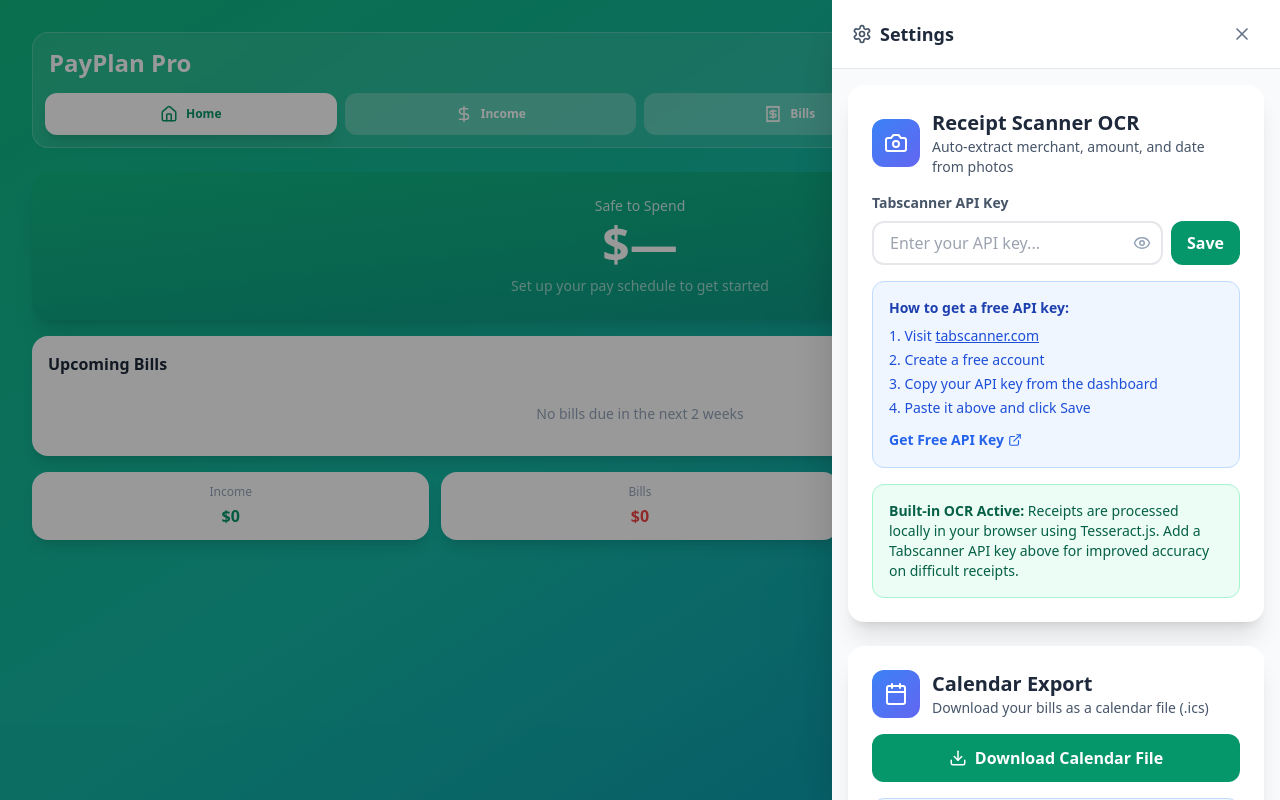
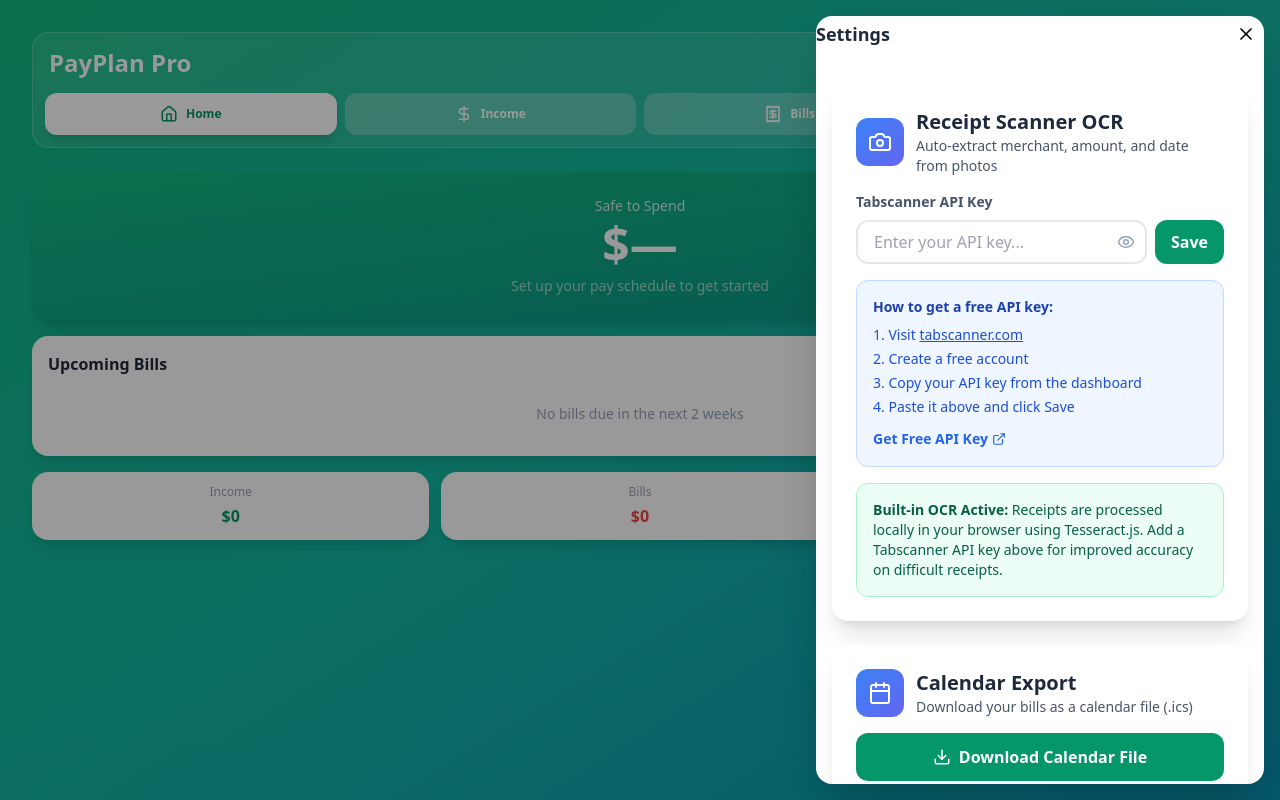
Before and after one commit to igotsimpfyou-cloud/Payplan, a React (Vite) app: page / in a window 1280 px wide. Both pictures are taken after a click on the button "Open settings". Built offline with nearby package versions, Linux system fonts and the light colour scheme.

Commit message:
Improve modal accessibility and reuse across overlays

```diff
--- a/src/BillPayPlanner.jsx
+++ b/src/BillPayPlanner.jsx
@@ -8,7 +8,6 @@ import {
   Target,
   Wrench,
   LayoutDashboard,
-  X,
 } from 'lucide-react';
 
 // Utils
@@ -59,6 +58,7 @@ import { PayScheduleForm } from './components/forms/PayScheduleForm';
 import { AssetForm } from './components/forms/AssetForm';
 import { OneTimeForm } from './components/forms/OneTimeForm';
 import { PropaneForm } from './components/forms/PropaneForm';
+import Modal from './components/ui/Modal';
 
 // Views
 import { Dashboard } from './components/views/Dashboard';
@@ -1223,6 +1223,7 @@ const BillPayPlanner = () => {
               onClick={() => setShowSettings(true)}
               className="p-2 rounded-xl transition-all bg-white/20 text-white hover:bg-white/30"
               title="Settings"
+              aria-label="Open settings"
             >
               <SettingsIcon size={20} />
             </button>
@@ -1682,21 +1683,17 @@ const BillPayPlanner = () => {
 
         {/* Settings Slide-Out Panel */}
         {showSettings && (
-          <div className="fixed inset-0 z-50">
-            <div className="absolute inset-0 bg-black/40" onClick={() => setShowSettings(false)} />
-            <div className="absolute right-0 top-0 bottom-0 w-full max-w-md bg-slate-50 shadow-2xl overflow-y-auto animate-slide-in">
-              <div className="sticky top-0 z-10 bg-white border-b px-5 py-4 flex items-center justify-between">
-                <div className="flex items-center gap-2">
-                  <SettingsIcon size={20} className="text-slate-600" />
-                  <h2 className="text-lg font-bold text-slate-800">Settings</h2>
-                </div>
-                <button
-                  onClick={() => setShowSettings(false)}
-                  className="p-2 hover:bg-slate-100 rounded-xl transition-colors"
+          <Modal
+            isOpen={showSettings}
+            onClose={() => setShowSettings(false)}
+            title="Settings"
+            titleClassName="text-lg font-bold text-slate-800"
+            closeButtonLabel="Close settings"
+            maxWidth="max-w-md"
+            overlayClassName="bg-black/40"
+            contentClassName="p-0"
+            panelClassName="h-[calc(100vh-2rem)] max-h-[calc(100vh-2rem)] ml-auto bg-slate-50 overflow-y-auto animate-slide-in"
           >
-                  <X size={20} className="text-slate-500" />
-                </button>
-              </div>
             <div className="p-4">
               <Settings
                 backupFileInputRef={backupFileInputRef}
@@ -1792,8 +1789,7 @@ const BillPayPlanner = () => {
                   }}
                 />
             </div>
-            </div>
-          </div>
+          </Modal>
         )}
       </div>
     </div>
--- a/src/components/forms/AssetForm.jsx
+++ b/src/components/forms/AssetForm.jsx
@@ -1,5 +1,5 @@
 import React, { useState } from 'react';
-import { X } from 'lucide-react';
+import Modal from '../ui/Modal';
 
 const ASSET_TYPES = [
   { value: 'mortgage', label: 'Mortgage' },
@@ -40,21 +40,14 @@ export const AssetForm = ({ asset, onSubmit, onCancel }) => {
   };
 
   return (
-    <div className="fixed inset-0 bg-black/50 flex items-center justify-center z-50 p-4">
-      <div className="bg-white rounded-2xl shadow-2xl max-w-md w-full">
-        <div className="p-6">
-          <div className="flex items-center justify-between mb-4">
-            <h2 className="text-2xl font-bold">
-              {asset ? 'Edit Asset' : 'Add Asset'}
-            </h2>
-            <button
-              className="p-2 rounded-lg hover:bg-slate-100"
-              onClick={onCancel}
-            >
-              <X size={20} />
-            </button>
-          </div>
-          <form onSubmit={handleSubmit} className="space-y-3">
+    <Modal
+      isOpen
+      onClose={onCancel}
+      title={asset ? 'Edit Asset' : 'Add Asset'}
+      maxWidth="max-w-md"
+      closeButtonLabel="Close asset form"
+    >
+      <form onSubmit={handleSubmit} className="space-y-3">
             <div>
               <label className="text-sm font-semibold">Name</label>
               <input
@@ -205,10 +198,8 @@ export const AssetForm = ({ asset, onSubmit, onCancel }) => {
                 {asset ? 'Update' : 'Add'}
               </button>
             </div>
-          </form>
-        </div>
-      </div>
-    </div>
+      </form>
+    </Modal>
   );
 };
 
--- a/src/components/forms/OneTimeForm.jsx
+++ b/src/components/forms/OneTimeForm.jsx
@@ -1,5 +1,5 @@
 import React, { useState } from 'react';
-import { X } from 'lucide-react';
+import Modal from '../ui/Modal';
 
 export const OneTimeForm = ({ bill, onSubmit, onCancel }) => {
   const [form, setForm] = useState(
@@ -12,20 +12,13 @@ export const OneTimeForm = ({ bill, onSubmit, onCancel }) => {
   };
 
   return (
-    <div className="fixed inset-0 bg-black/50 flex items-center justify-center z-50 p-4">
-      <div className="bg-white rounded-2xl shadow-2xl max-w-md w-full">
-        <div className="p-6">
-          <div className="flex items-center justify-between mb-4">
-            <h2 className="text-2xl font-bold">
-              {bill ? 'Edit One-Time Bill' : 'Add One-Time Bill'}
-            </h2>
-            <button
-              className="p-2 rounded-lg hover:bg-slate-100"
-              onClick={onCancel}
+    <Modal
+      isOpen
+      onClose={onCancel}
+      title={bill ? 'Edit One-Time Bill' : 'Add One-Time Bill'}
+      maxWidth="max-w-md"
+      closeButtonLabel="Close one-time bill form"
     >
-              <X size={20} />
-            </button>
-          </div>
       <form onSubmit={handleSubmit} className="space-y-3">
         <div>
           <label className="text-sm font-semibold">Name</label>
@@ -86,9 +79,7 @@ export const OneTimeForm = ({ bill, onSubmit, onCancel }) => {
           </button>
         </div>
       </form>
-        </div>
-      </div>
-    </div>
+    </Modal>
   );
 };
 
--- a/src/components/forms/PayScheduleForm.jsx
+++ b/src/components/forms/PayScheduleForm.jsx
@@ -1,5 +1,5 @@
 import React, { useState } from 'react';
-import { X } from 'lucide-react';
+import Modal from '../ui/Modal';
 
 const FREQUENCIES = [
   { value: 'weekly', label: 'Weekly' },
@@ -18,18 +18,13 @@ export const PayScheduleForm = ({ defaultValue, onCancel, onSubmit }) => {
   };
 
   return (
-    <div className="fixed inset-0 bg-black/50 flex items-center justify-center z-50 p-4">
-      <div className="bg-white rounded-2xl shadow-2xl w-full max-w-md">
-        <div className="p-6">
-          <div className="flex items-center justify-between mb-4">
-            <h2 className="text-2xl font-bold">Pay Schedule</h2>
-            <button
-              className="p-2 rounded-lg hover:bg-slate-100"
-              onClick={onCancel}
+    <Modal
+      isOpen
+      onClose={onCancel}
+      title="Pay Schedule"
+      maxWidth="max-w-md"
+      closeButtonLabel="Close pay schedule form"
     >
-              <X size={20} />
-            </button>
-          </div>
       <div className="space-y-4">
         <div>
           <label className="text-sm font-semibold">Frequency</label>
@@ -89,9 +84,7 @@ export const PayScheduleForm = ({ defaultValue, onCancel, onSubmit }) => {
           </button>
         </div>
       </div>
-        </div>
-      </div>
-    </div>
+    </Modal>
   );
 };
 
--- a/src/components/forms/PropaneForm.jsx
+++ b/src/components/forms/PropaneForm.jsx
@@ -1,4 +1,5 @@
 import React from 'react';
+import Modal from '../ui/Modal';
 import { parseAmt } from '../../utils/formatters';
 
 export const PropaneForm = ({ onSubmit, onCancel }) => {
@@ -16,10 +17,13 @@ export const PropaneForm = ({ onSubmit, onCancel }) => {
   };
 
   return (
-    <div className="fixed inset-0 bg-black/50 flex items-center justify-center z-50 p-4">
-      <div className="bg-white rounded-2xl shadow-2xl max-w-md w-full">
-        <div className="p-6">
-          <h2 className="text-2xl font-bold mb-6">Add Propane Fill</h2>
+    <Modal
+      isOpen
+      onClose={onCancel}
+      title="Add Propane Fill"
+      maxWidth="max-w-md"
+      closeButtonLabel="Close propane fill form"
+    >
       <form onSubmit={handleSubmit} className="space-y-4">
         <div>
           <label className="block text-sm font-semibold mb-2">
@@ -72,9 +76,7 @@ export const PropaneForm = ({ onSubmit, onCancel }) => {
           </button>
         </div>
       </form>
-        </div>
-      </div>
-    </div>
+    </Modal>
   );
 };
 
--- a/src/components/forms/TemplateForm.jsx
+++ b/src/components/forms/TemplateForm.jsx
@@ -1,5 +1,5 @@
 import React, { useState } from 'react';
-import { X } from 'lucide-react';
+import Modal from '../ui/Modal';
 
 const CATEGORIES = [
   { value: 'utilities', label: 'Utilities' },
@@ -26,20 +26,13 @@ export const TemplateForm = ({ defaultValue, onCancel, onSubmit }) => {
   };
 
   return (
-    <div className="fixed inset-0 bg-black/50 flex items-center justify-center z-50 p-4">
-      <div className="bg-white rounded-2xl shadow-2xl w-full max-w-md">
-        <div className="p-6">
-          <div className="flex items-center justify-between mb-4">
-            <h2 className="text-2xl font-bold">
-              {defaultValue ? 'Edit Bill Template' : 'Add Bill Template'}
-            </h2>
-            <button
-              className="p-2 rounded-lg hover:bg-slate-100"
-              onClick={onCancel}
+    <Modal
+      isOpen
+      onClose={onCancel}
+      title={defaultValue ? 'Edit Bill Template' : 'Add Bill Template'}
+      maxWidth="max-w-md"
+      closeButtonLabel="Close bill template form"
     >
-              <X size={20} />
-            </button>
-          </div>
       <div className="space-y-4">
         <div>
           <label className="text-sm font-semibold">Name</label>
@@ -124,9 +117,7 @@ export const TemplateForm = ({ defaultValue, onCancel, onSubmit }) => {
           </button>
         </div>
       </div>
-        </div>
-      </div>
-    </div>
+    </Modal>
   );
 };
 
--- a/src/components/ui/Modal.jsx
+++ b/src/components/ui/Modal.jsx
@@ -1,5 +1,24 @@
-import React from 'react';
+import React, { useEffect, useId, useRef } from 'react';
 import { X } from 'lucide-react';
+
+const FOCUSABLE_SELECTORS = [
+  'a[href]',
+  'area[href]',
+  'button:not([disabled])',
+  'input:not([disabled])',
+  'select:not([disabled])',
+  'textarea:not([disabled])',
+  'iframe',
+  '[tabindex]:not([tabindex="-1"])',
+  '[contenteditable="true"]',
+].join(',');
+
+const getFocusableElements = (container) => {
+  if (!container) return [];
+  return [...container.querySelectorAll(FOCUSABLE_SELECTORS)].filter(
+    (el) => !el.hasAttribute('disabled') && el.getAttribute('aria-hidden') !== 'true'
+  );
+};
 
 export const Modal = ({
   isOpen,
@@ -7,23 +26,116 @@ export const Modal = ({
   title,
   children,
   maxWidth = 'max-w-md',
+  panelClassName = '',
+  overlayClassName = 'bg-black/50',
+  contentClassName = 'p-6',
+  titleClassName = 'text-2xl font-bold',
+  closeButtonLabel = 'Close dialog',
+  showCloseButton = true,
+  closeOnOverlayClick = true,
+  ariaLabelledBy,
 }) => {
+  const generatedTitleId = useId();
+  const dialogRef = useRef(null);
+  const previouslyFocusedRef = useRef(null);
+
+  useEffect(() => {
+    if (!isOpen) return undefined;
+
+    previouslyFocusedRef.current = document.activeElement;
+
+    const focusable = getFocusableElements(dialogRef.current);
+    if (focusable.length > 0) {
+      focusable[0].focus();
+    } else {
+      dialogRef.current?.focus();
+    }
+
+    const handleKeyDown = (event) => {
+      if (!dialogRef.current) return;
+
+      if (event.key === 'Escape') {
+        event.preventDefault();
+        onClose();
+        return;
+      }
+
+      if (event.key !== 'Tab') return;
+
+      const currentFocusable = getFocusableElements(dialogRef.current);
+      if (currentFocusable.length === 0) {
+        event.preventDefault();
+        dialogRef.current.focus();
+        return;
+      }
+
+      const first = currentFocusable[0];
+      const last = currentFocusable[currentFocusable.length - 1];
+
+      if (event.shiftKey && document.activeElement === first) {
+        event.preventDefault();
+        last.focus();
+      } else if (!event.shiftKey && document.activeElement === last) {
+        event.preventDefault();
+        first.focus();
+      }
+    };
+
+    document.addEventListener('keydown', handleKeyDown);
+    const previousOverflow = document.body.style.overflow;
+    document.body.style.overflow = 'hidden';
+
+    return () => {
+      document.removeEventListener('keydown', handleKeyDown);
+      document.body.style.overflow = previousOverflow;
+      previouslyFocusedRef.current?.focus?.();
+    };
+  }, [isOpen, onClose]);
+
   if (!isOpen) return null;
 
   return (
-    <div className="fixed inset-0 bg-black/50 flex items-center justify-center z-50 p-4">
-      <div className={`bg-white rounded-2xl shadow-2xl w-full ${maxWidth}`}>
-        <div className="p-6">
+    <div className={`fixed inset-0 z-50 p-4 ${overlayClassName}`}>
+      <div
+        className="absolute inset-0"
+        onClick={closeOnOverlayClick ? onClose : undefined}
+        aria-hidden="true"
+      />
+      <div className="relative flex min-h-full items-center justify-center">
+        <div
+          ref={dialogRef}
+          className={`bg-white rounded-2xl shadow-2xl w-full ${maxWidth} ${panelClassName}`}
+          role="dialog"
+          aria-modal="true"
+          aria-labelledby={ariaLabelledBy || generatedTitleId}
+          tabIndex={-1}
+        >
+          <div className={contentClassName}>
+            {(title || showCloseButton) && (
               <div className="flex items-center justify-between mb-4">
-            <h2 className="text-2xl font-bold">{title}</h2>
+                {title ? (
+                  <h2 id={ariaLabelledBy || generatedTitleId} className={titleClassName}>
+                    {title}
+                  </h2>
+                ) : (
+                  <span id={ariaLabelledBy || generatedTitleId} className="sr-only">
+                    Dialog
+                  </span>
+                )}
+                {showCloseButton && (
                   <button
+                    type="button"
                     className="p-2 rounded-lg hover:bg-slate-100 transition-colors"
                     onClick={onClose}
+                    aria-label={closeButtonLabel}
                   >
                     <X size={20} />
                   </button>
+                )}
               </div>
+            )}
             {children}
+          </div>
         </div>
       </div>
     </div>
--- a/src/components/views/Settings.jsx
+++ b/src/components/views/Settings.jsx
@@ -233,8 +233,10 @@ export const Settings = ({
                   className="w-full px-4 py-2 pr-10 border-2 rounded-xl"
                 />
                 <button
+                  type="button"
                   onClick={() => setShowApiKey(!showApiKey)}
                   className="absolute right-3 top-1/2 -translate-y-1/2 text-slate-400 hover:text-slate-600"
+                  aria-label={showApiKey ? 'Hide API key' : 'Show API key'}
                 >
                   {showApiKey ? <EyeOff size={18} /> : <Eye size={18} />}
                 </button>
```
Lines whose indentation alone changed are shown as unchanged.
